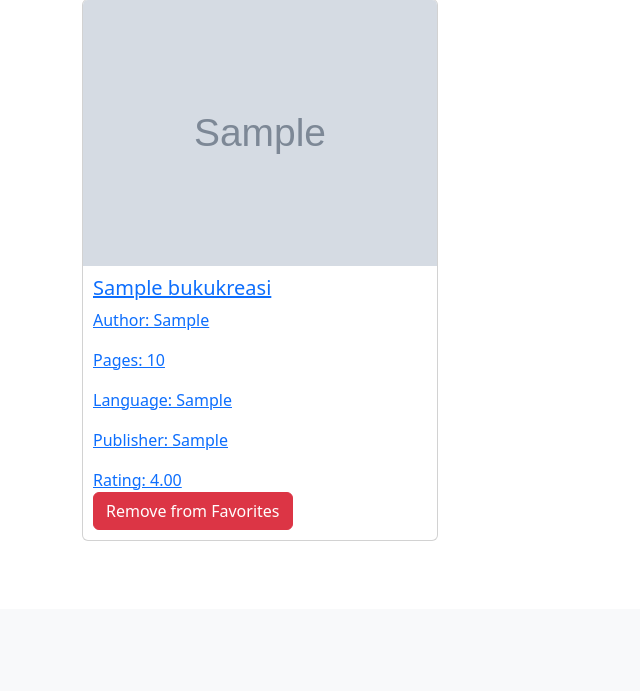
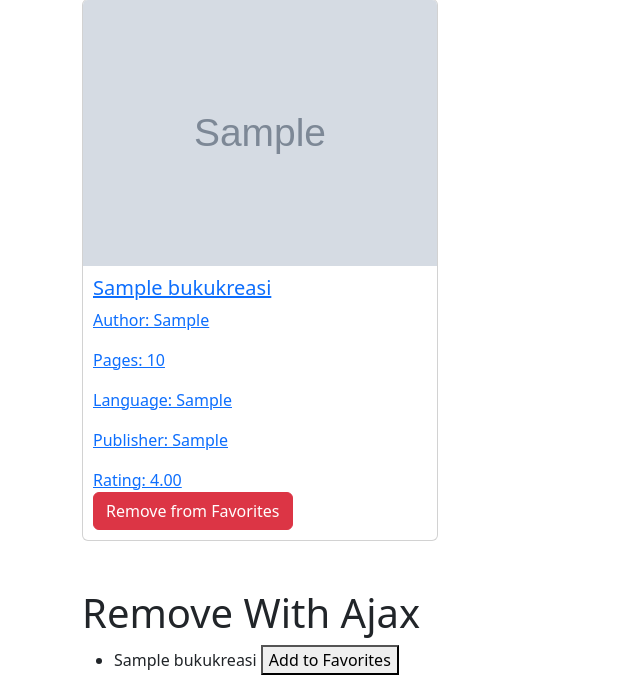
Before and after one commit to STORICAF10/STORICA, a Django app: template modul_favorites/templates/show_favorites.html in a window 1280 px wide. Shown: the part 191-882 px from the top of the page, without its empty margins (0-640 px from the left). Before the commit the page ends 732 px from the top, so only its background shows below. Run offline with Django 4.2, Linux system fonts and the light colour scheme; the template is opened without the code that fills it: values that come from a table or form of the project are taken from there, others are empty; tables that the repository leaves empty hold one stand-in row (values such as "Sample post"); grey boxes marked "Sample" are stand-in pictures.

Commit message:
Update show_favorites.html

```diff
--- a/modul_favorites/templates/show_favorites.html
+++ b/modul_favorites/templates/show_favorites.html
@@ -1,7 +1,7 @@
 {% extends 'base.html' %}
 
 {% block meta %}
-<title>Preview</title>
+<title>Favorites</title>
 {% endblock meta %}
 
 {% block content %}
@@ -32,4 +32,48 @@
         padding: 10px;
     }
 </style>
+
+<div class="container mt-4">
+    <h1>Remove With Ajax</h1>
+    <ul>
+        {% for buku in karya %}
+            <li>{{ buku.judul }}
+                <button class="add-remove-favorite" data-id="{{ buku.pk }}" data-action="{% if request.user in buku.buku_favorites.all %}remove{% else %}add{% endif %}">
+                    {% if request.user in buku.buku_favorites.all %}Remove from Favorites{% else %}Add to Favorites{% endif %}
+                </button>
+            </li>
+        {% endfor %}
+    </ul>
+</div>
+
+<script src="https://code.jquery.com/jquery-3.6.0.min.js"></script>
+<script>
+$(document).ready(function() {
+    $('.add-remove-favorite').click(function() {
+        var button = $(this);
+        var id = button.data('id');
+        var action = button.data('action');
+
+        $.ajax({
+            type: 'POST',
+            url: "{% url 'modul_favorites:toggle_favorites' %}",
+            data: {
+                id: id,
+                action: action,
+                csrfmiddlewaretoken: '{{ csrf_token }}'
+            },
+            success: function(response) {
+                if (response.status === 'added') {
+                    button.data('action', 'remove').text('Remove from Favorites');
+                } else if (response.status === 'removed') {
+                    button.data('action', 'add').text('Add to Favorites');
+                }
+            },
+            error: function(xhr, errmsg, err) {
+                console.log(xhr.status + ": " + xhr.responseText);
+            }
+        });
+    });
+});
+</script>
 {% endblock content %}
```
